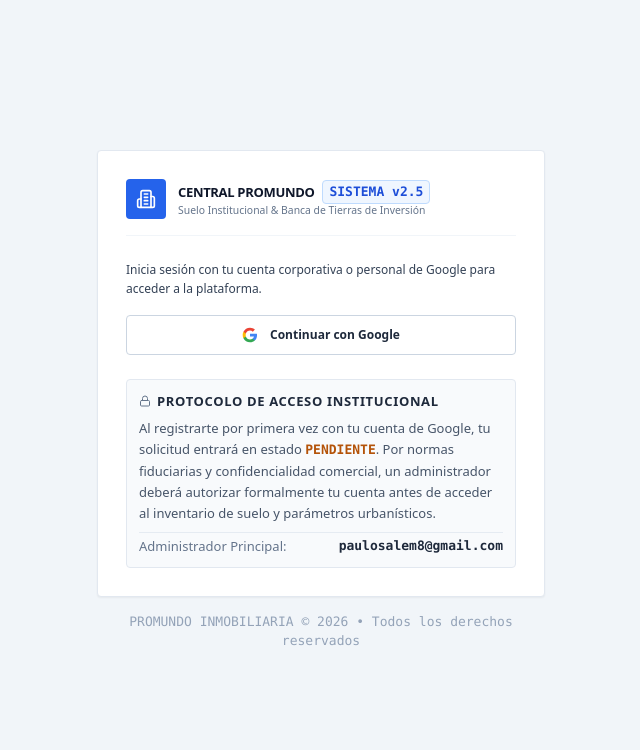
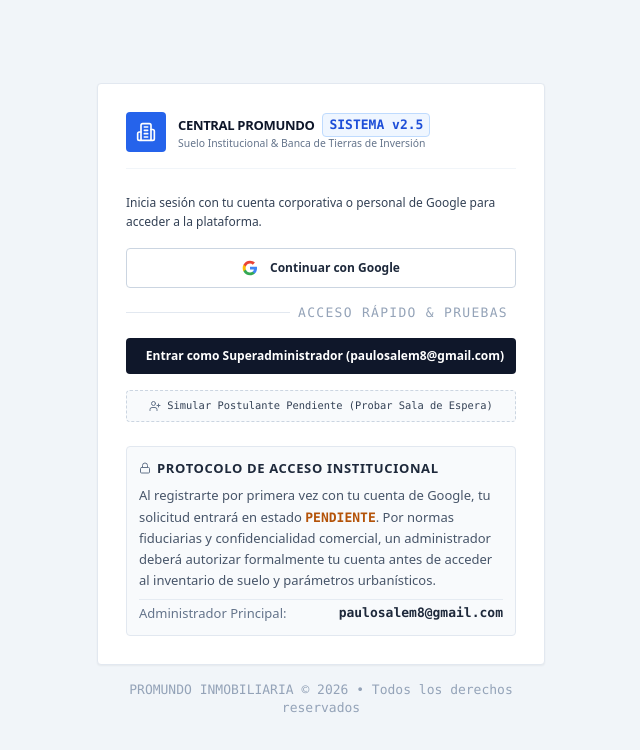
Before and after one commit to salempc-pe/central-promundo, a Next.js app: page /login in a window 1280 px wide. Shown: the top 750 px of the page, without its empty margins (319-959 px from the left). Built offline with nearby package versions, Linux system fonts and the light colour scheme; no server answers.

Commit message:
fix(auth): agregar acceso rapido de superadministrador y simulador de postulantes en login

```diff
--- a/src/app/auth/actions.ts
+++ b/src/app/auth/actions.ts
@@ -8,16 +8,38 @@
   aprobarAcceso,
   denegarAcceso,
   cambiarRolUsuario,
+  registrarOActualizarUsuarioOAuth,
   SUPER_ADMIN_EMAIL,
 } from "@/lib/services/auth-service";
 import type { RolUsuario, SolicitudAcceso } from "@/types/auth";
+import { cookies } from "next/headers";
 import { revalidatePath } from "next/cache";
 
+const SIMULATED_USER_COOKIE = "promundo_simulated_user";
+
 /**
- * Obtener la sesión activa del usuario
+ * Obtener la sesión activa del usuario (Supabase Auth o Sesión Directa)
  */
 export async function getCurrentUserSession() {
   try {
+    const cookieStore = cookies();
+    const simulatedEmail = cookieStore.get(SIMULATED_USER_COOKIE)?.value?.toLowerCase().trim();
+
+    if (simulatedEmail) {
+      const isSuperAdmin = simulatedEmail === SUPER_ADMIN_EMAIL.toLowerCase();
+      const dbUser = await getUsuarioByEmail(simulatedEmail);
+
+      return {
+        id: dbUser?.id || "user-" + simulatedEmail,
+        email: simulatedEmail,
+        nombre: dbUser?.nombre || (isSuperAdmin ? "Paulo Salem" : simulatedEmail.split("@")[0]),
+        avatarUrl: dbUser?.avatarUrl || null,
+        rol: isSuperAdmin ? "admin" : (dbUser?.rol || "broker_junior"),
+        estadoAcceso: isSuperAdmin ? "aprobado" : (dbUser?.estadoAcceso || "pendiente"),
+        isSuperAdmin,
+      };
+    }
+
     const supabase = await createServerClient();
     const { data: { user }, error } = await supabase.auth.getUser();
 
@@ -26,7 +48,7 @@
     }
 
     const email = user.email.toLowerCase().trim();
-    const isSuperAdmin = email === SUPER_ADMIN_EMAIL;
+    const isSuperAdmin = email === SUPER_ADMIN_EMAIL.toLowerCase();
 
     const dbUser = await getUsuarioByEmail(email);
 
@@ -46,11 +68,49 @@
 }
 
 /**
+ * Iniciar sesión directa o simular usuario (Útil para pruebas inmediatas y mientras se habilita Google Provider en Supabase)
+ */
+export async function simularLoginAction(email: string, nombre?: string) {
+  const normalizedEmail = email.toLowerCase().trim();
+  const isSuperAdmin = normalizedEmail === SUPER_ADMIN_EMAIL.toLowerCase();
+
+  const cookieStore = cookies();
+  cookieStore.set(SIMULATED_USER_COOKIE, normalizedEmail, {
+    path: "/",
+    httpOnly: true,
+    maxAge: 60 * 60 * 24 * 7, // 7 días
+  });
+
+  const dbUser = await registrarOActualizarUsuarioOAuth({
+    email: normalizedEmail,
+    nombre: nombre || (isSuperAdmin ? "Paulo Salem" : normalizedEmail.split("@")[0]),
+  });
+
+  revalidatePath("/");
+  revalidatePath("/accesos");
+  revalidatePath("/espera");
+
+  if (isSuperAdmin || (dbUser && dbUser.estadoAcceso === "aprobado")) {
+    return { success: true, redirect: "/" };
+  }
+
+  return { success: true, redirect: "/espera" };
+}
+
+/**
  * Cerrar sesión
  */
 export async function signOutAction() {
-  const supabase = await createServerClient();
-  await supabase.auth.signOut();
+  try {
+    const cookieStore = cookies();
+    cookieStore.delete(SIMULATED_USER_COOKIE);
+
+    const supabase = await createServerClient();
+    await supabase.auth.signOut();
+  } catch {
+    // Ignorar si ya estaba cerrado
+  }
+  revalidatePath("/");
 }
 
 /**
--- a/src/app/login/login-client.tsx
+++ b/src/app/login/login-client.tsx
@@ -2,8 +2,9 @@
 
 import React, { useState } from "react";
 import { createClient } from "@/lib/supabase/client";
-import { ShieldCheck, Lock, AlertCircle, Building2, ExternalLink } from "lucide-react";
+import { ShieldCheck, Lock, AlertCircle, Building2, ExternalLink, UserPlus } from "lucide-react";
 import { Button } from "@/components/ui/button";
+import { simularLoginAction } from "@/app/auth/actions";
 
 interface LoginClientProps {
   errorMsg?: string | null;
@@ -123,6 +124,57 @@
               </>
             )}
           </Button>
+
+          {/* Separador Institucional */}
+          <div className="relative flex items-center justify-center my-3">
+            <div className="border-t border-slate-200 w-full" />
+            <span className="bg-white px-2 text-3xs font-mono text-slate-400 uppercase tracking-widest shrink-0">
+              ACCESO RÁPIDO & PRUEBAS
+            </span>
+          </div>
+
+          {/* Acceso Directo Superadmin */}
+          <Button
+            type="button"
+            variant="default"
+            disabled={isLoading}
+            onClick={async () => {
+              try {
+                setIsLoading(true);
+                const res = await simularLoginAction("paulosalem8@gmail.com", "Paulo Salem");
+                if (res.redirect) window.location.href = res.redirect;
+              } catch {
+                setError("Error al iniciar sesión como superadministrador.");
+                setIsLoading(false);
+              }
+            }}
+            className="w-full h-9 bg-slate-900 hover:bg-slate-800 text-white font-semibold text-xs shadow-xs flex items-center justify-center space-x-2"
+          >
+            <ShieldCheck className="w-3.5 h-3.5 text-blue-400" />
+            <span>Entrar como Superadministrador (paulosalem8@gmail.com)</span>
+          </Button>
+
+          {/* Simular Postulante Pendiente */}
+          <Button
+            type="button"
+            variant="outline"
+            disabled={isLoading}
+            onClick={async () => {
+              try {
+                setIsLoading(true);
+                const testEmail = `postulante.${Date.now().toString().slice(-4)}@gmail.com`;
+                const res = await simularLoginAction(testEmail, "Postulante de Prueba");
+                if (res.redirect) window.location.href = res.redirect;
+              } catch {
+                setError("Error al simular ingreso de postulante.");
+                setIsLoading(false);
+              }
+            }}
+            className="w-full h-8 bg-slate-50 hover:bg-slate-100 border-dashed border-slate-300 text-slate-700 text-2xs font-mono flex items-center justify-center space-x-1.5"
+          >
+            <UserPlus className="w-3 h-3 text-slate-500" />
+            <span>Simular Postulante Pendiente (Probar Sala de Espera)</span>
+          </Button>
         </div>
 
         {/* Callout de Protocolo Fiduciario & Control de Acceso */}
```
Also changed, not shown: src/middleware.ts (+52 -5 lines).
